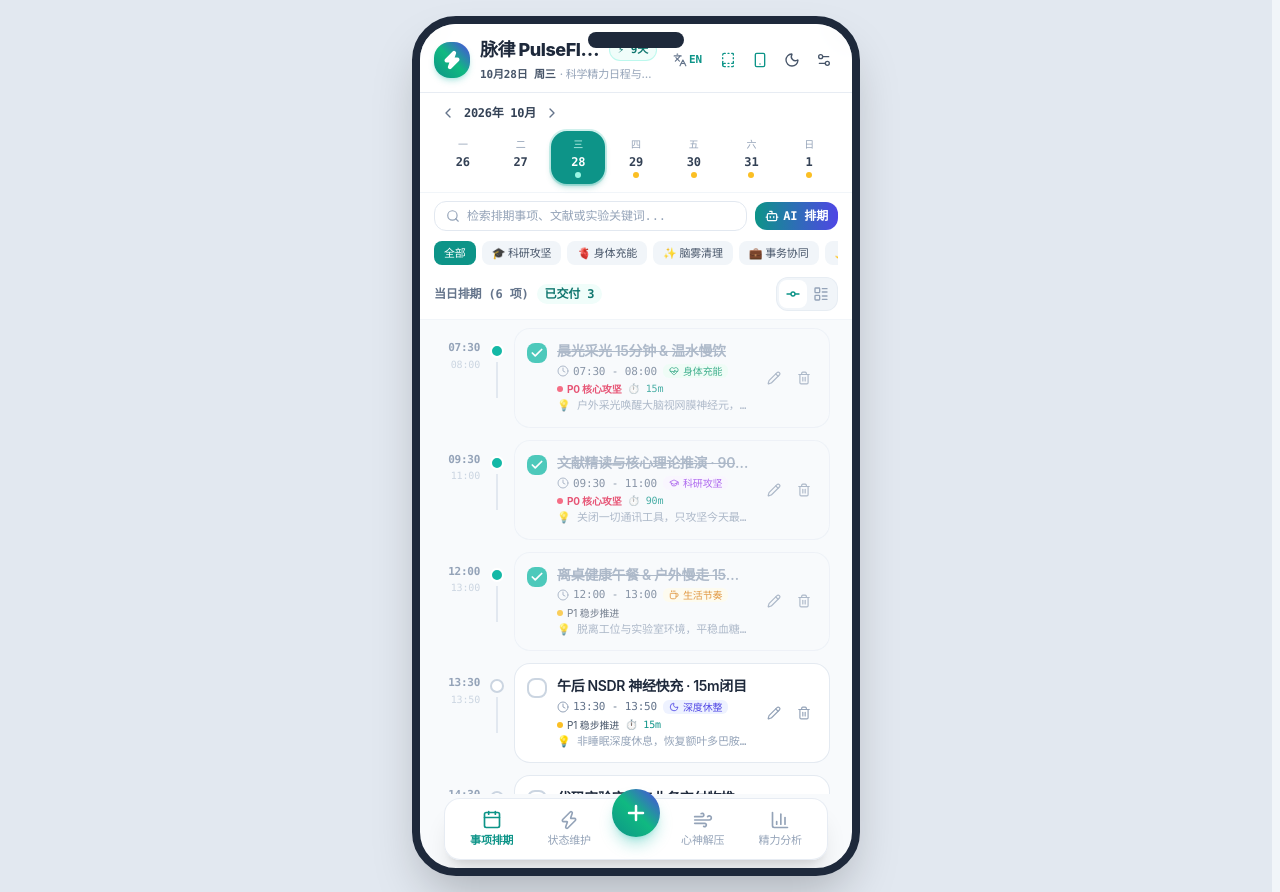
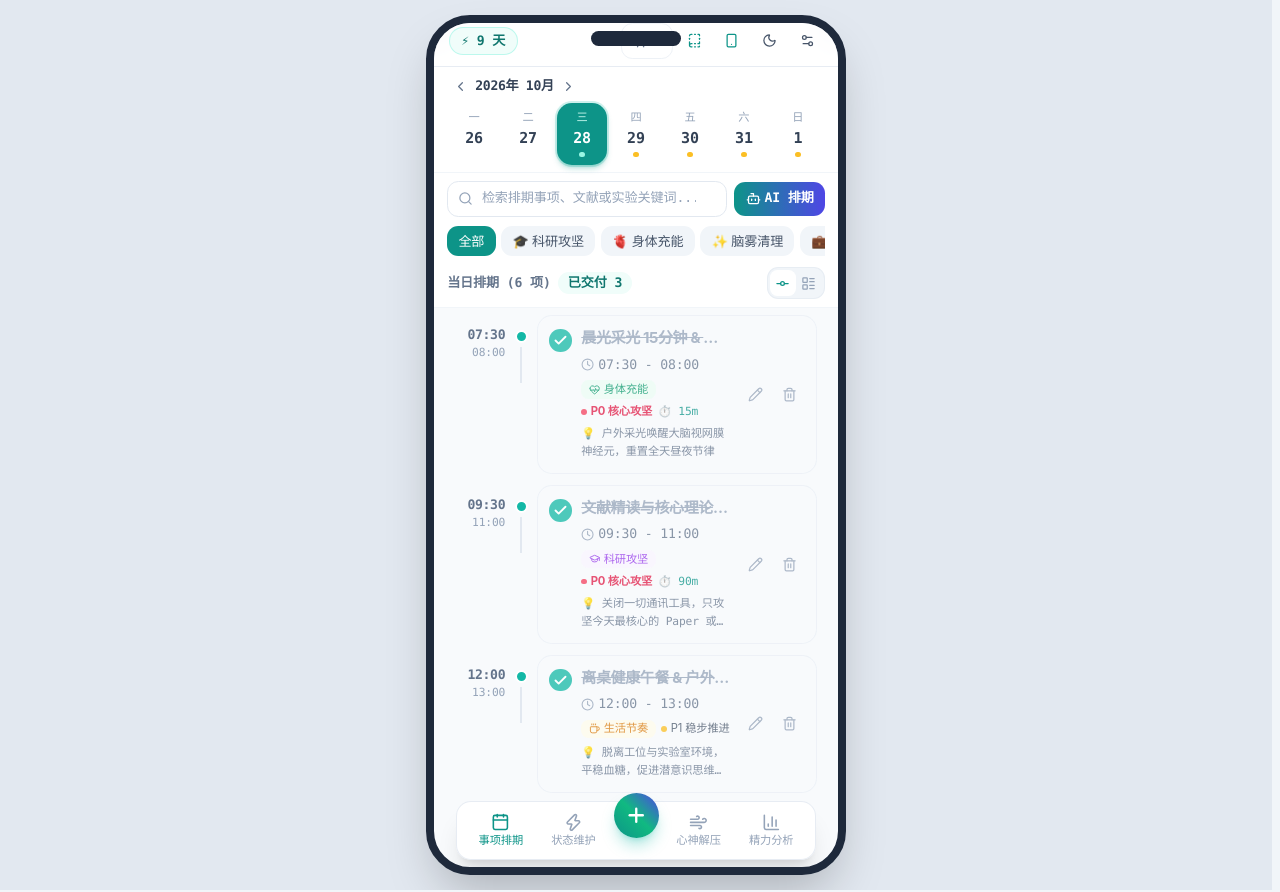
Before and after one commit to Totorohaha/chrono_routine, a React (Vite) app: page / in a window 1280 px wide. Built offline with nearby package versions, Linux system fonts and the light colour scheme.

Commit message:
refactor(ui): remove top banner, optimize mobile responsiveness and upgrade typography scale

```diff
--- a/src/App.tsx
+++ b/src/App.tsx
@@ -523,20 +523,20 @@ const AppContent: React.FC = () => {
                 {/* Search Bar + AI Import Pill */}
                 <div className="flex items-center space-x-2">
                   <div className="relative flex-1 flex items-center">
-                    <Search className="w-3.5 h-3.5 text-slate-400 absolute left-3 pointer-events-none" />
+                    <Search className="w-4 h-4 text-slate-400 absolute left-3 pointer-events-none" />
                     <input
                       type="text"
                       value={searchKeyword}
                       onChange={(e) => setSearchKeyword(e.target.value)}
                       placeholder={t('searchPlaceholder')}
-                      className="w-full pl-8 pr-7 py-1.5 rounded-xl border border-slate-200 dark:border-slate-800 bg-white dark:bg-slate-900 text-slate-800 dark:text-slate-100 text-xs placeholder:text-slate-400 focus:outline-none focus:ring-1 focus:ring-teal-500 font-mono transition"
+                      className="w-full pl-9 pr-8 py-2 rounded-xl border border-slate-200 dark:border-slate-800 bg-white dark:bg-slate-900 text-slate-800 dark:text-slate-100 text-sm placeholder:text-slate-400 focus:outline-none focus:ring-1 focus:ring-teal-500 font-mono transition"
                     />
                     {searchKeyword && (
                       <button
                         onClick={() => setSearchKeyword('')}
-                        className="absolute right-2 text-slate-400 hover:text-slate-600 p-0.5 rounded-full"
+                        className="absolute right-2.5 text-slate-400 hover:text-slate-600 p-0.5 rounded-full"
                       >
-                        <X className="w-3.5 h-3.5" />
+                        <X className="w-4 h-4" />
                       </button>
                     )}
                   </div>
@@ -548,9 +548,9 @@ const AppContent: React.FC = () => {
                       setIsAIImportOpen(true);
                     }}
                     title={t('aiImport')}
-                    className="shrink-0 px-2.5 py-1.5 rounded-xl bg-gradient-to-r from-teal-600 to-indigo-600 text-white text-xs font-bold shadow-xs hover:shadow-md transition active:scale-95 flex items-center space-x-1 font-mono"
+                    className="shrink-0 px-3 py-2 rounded-xl bg-gradient-to-r from-teal-600 to-indigo-600 text-white text-xs sm:text-sm font-bold shadow-xs hover:shadow-md transition active:scale-95 flex items-center space-x-1 font-mono"
                   >
-                    <Bot className="w-3.5 h-3.5" />
+                    <Bot className="w-4 h-4" />
                     <span>{t('aiImport')}</span>
                   </button>
                 </div>
@@ -572,7 +572,7 @@ const AppContent: React.FC = () => {
                         HapticsService.selection();
                         setSelectedCategory(cat.id);
                       }}
-                      className={`px-2.5 py-1 rounded-lg text-[11px] font-medium whitespace-nowrap transition ${
+                      className={`px-3 py-1.5 rounded-xl text-xs sm:text-sm font-medium whitespace-nowrap transition ${
                         selectedCategory === cat.id
                           ? 'bg-teal-600 text-white shadow-xs'
                           : 'bg-slate-100 dark:bg-slate-800 text-slate-600 dark:text-slate-400 hover:bg-slate-200 dark:hover:bg-slate-700'
@@ -587,10 +587,10 @@ const AppContent: React.FC = () => {
               {/* View Mode Switcher */}
               <div className="px-3.5 pt-1.5 pb-2 flex items-center justify-between">
                 <div className="flex items-center space-x-2">
-                  <span className="text-xs font-semibold text-slate-500 dark:text-slate-400 font-mono">
+                  <span className="text-xs sm:text-sm font-semibold text-slate-500 dark:text-slate-400 font-mono">
                     {selectedCategory !== 'all' || searchKeyword.trim() ? t('filteredTitle') : t('scheduleTitle')} ({filteredTasks.length} {t('scheduleItemsCount')})
                   </span>
-                  <span className="text-xs text-teal-700 dark:text-teal-300 font-bold bg-teal-50 dark:bg-teal-950/40 px-2 py-0.5 rounded-full font-mono">
+                  <span className="text-xs sm:text-sm text-teal-700 dark:text-teal-300 font-bold bg-teal-50 dark:bg-teal-950/40 px-2.5 py-0.5 rounded-full font-mono">
                     {t('deliveredCount')} {filteredTasks.filter((t) => isTaskCompleted(t, selectedDate)).length}
                   </span>
                   {(selectedCategory !== 'all' || searchKeyword.trim()) && (
@@ -599,7 +599,7 @@ const AppContent: React.FC = () => {
                         setSelectedCategory('all');
                         setSearchKeyword('');
                       }}
-                      className="text-[11px] text-teal-600 dark:text-teal-400 hover:underline font-medium"
+                      className="text-xs text-teal-600 dark:text-teal-400 hover:underline font-medium"
                     >
                       {t('resetFilter')}
                     </button>
--- a/src/components/BottomNav.tsx
+++ b/src/components/BottomNav.tsx
@@ -31,12 +31,12 @@ export const BottomNav: React.FC<BottomNavProps> = ({
           onClick={() => handleTabClick('schedule')}
           className={`flex flex-col items-center justify-center flex-1 py-1 px-1 rounded-xl transition ${
             activeTab === 'schedule'
-              ? 'text-teal-600 dark:text-teal-400 font-semibold'
+              ? 'text-teal-600 dark:text-teal-400 font-bold'
               : 'text-slate-400 hover:text-slate-600 dark:hover:text-slate-300'
           }`}
         >
           <Calendar className="w-5 h-5 mb-0.5" />
-          <span className="text-[11px] truncate max-w-[64px]">{t('navSchedule')}</span>
+          <span className="text-xs font-medium truncate max-w-[72px]">{t('navSchedule')}</span>
         </button>
 
         {/* Maintenance / Habits */}
@@ -44,12 +44,12 @@ export const BottomNav: React.FC<BottomNavProps> = ({
           onClick={() => handleTabClick('habits')}
           className={`flex flex-col items-center justify-center flex-1 py-1 px-1 rounded-xl transition ${
             activeTab === 'habits'
-              ? 'text-teal-600 dark:text-teal-400 font-semibold'
+              ? 'text-teal-600 dark:text-teal-400 font-bold'
               : 'text-slate-400 hover:text-slate-600 dark:hover:text-slate-300'
           }`}
         >
           <Zap className="w-5 h-5 mb-0.5" />
-          <span className="text-[11px] truncate max-w-[64px]">{t('navHabits')}</span>
+          <span className="text-xs font-medium truncate max-w-[72px]">{t('navHabits')}</span>
         </button>
 
         {/* Center Floating Action Button */}
@@ -68,12 +68,12 @@ export const BottomNav: React.FC<BottomNavProps> = ({
           onClick={() => handleTabClick('focus')}
           className={`flex flex-col items-center justify-center flex-1 py-1 px-1 rounded-xl transition ${
             activeTab === 'focus'
-              ? 'text-teal-600 dark:text-teal-400 font-semibold'
+              ? 'text-teal-600 dark:text-teal-400 font-bold'
               : 'text-slate-400 hover:text-slate-600 dark:hover:text-slate-300'
           }`}
         >
           <Wind className="w-5 h-5 mb-0.5" />
-          <span className="text-[11px] truncate max-w-[64px]">{t('navFocus')}</span>
+          <span className="text-xs font-medium truncate max-w-[72px]">{t('navFocus')}</span>
         </button>
 
         {/* Energy Analytics */}
@@ -81,12 +81,12 @@ export const BottomNav: React.FC<BottomNavProps> = ({
           onClick={() => handleTabClick('stats')}
           className={`flex flex-col items-center justify-center flex-1 py-1 px-1 rounded-xl transition ${
             activeTab === 'stats'
-              ? 'text-teal-600 dark:text-teal-400 font-semibold'
+              ? 'text-teal-600 dark:text-teal-400 font-bold'
               : 'text-slate-400 hover:text-slate-600 dark:hover:text-slate-300'
           }`}
         >
           <BarChart3 className="w-5 h-5 mb-0.5" />
-          <span className="text-[11px] truncate max-w-[64px]">{t('navStats')}</span>
+          <span className="text-xs font-medium truncate max-w-[72px]">{t('navStats')}</span>
         </button>
       </div>
     </nav>
--- a/src/components/Header.tsx
+++ b/src/components/Header.tsx
@@ -6,14 +6,13 @@ import {
   Monitor,
   BookTemplate,
   Settings2,
-  Zap,
   Languages
 } from 'lucide-react';
 import { useLanguage } from '../i18n/LanguageContext';
 import { HapticsService } from '../services/haptics';
 
 interface HeaderProps {
-  currentDate: string;
+  currentDate?: string;
   isDarkMode: boolean;
   onToggleDarkMode: () => void;
   isMobileFrame: boolean;
@@ -24,7 +23,6 @@ interface HeaderProps {
 }
 
 export const Header: React.FC<HeaderProps> = ({
-  currentDate,
   isDarkMode,
   onToggleDarkMode,
   isMobileFrame,
@@ -35,54 +33,29 @@ export const Header: React.FC<HeaderProps> = ({
 }) => {
   const { language, toggleLanguage, t } = useLanguage();
 
-  const d = new Date(currentDate.replace(/-/g, '/') + ' 12:00:00');
-  const weekdaysZh = ['周日', '周一', '周二', '周三', '周四', '周五', '周六'];
-  const weekdaysEn = ['Sun', 'Mon', 'Tue', 'Wed', 'Thu', 'Fri', 'Sat'];
-  const monthsEn = ['Jan', 'Feb', 'Mar', 'Apr', 'May', 'Jun', 'Jul', 'Aug', 'Sep', 'Oct', 'Nov', 'Dec'];
-
-  const dateFormatted = language === 'zh'
-    ? `${d.getMonth() + 1}月${d.getDate()}日 ${weekdaysZh[d.getDay()]}`
-    : `${monthsEn[d.getMonth()]} ${d.getDate()}, ${weekdaysEn[d.getDay()]}`;
-
   const handleLangClick = () => {
     HapticsService.selection();
     toggleLanguage();
   };
 
   return (
-    <header className="px-3.5 pt-3 pb-2 border-b border-slate-200/80 dark:border-slate-800 bg-white/95 dark:bg-slate-900/95 backdrop-blur-md sticky top-0 z-30 transition-colors">
+    <header className="px-3.5 sm:px-4 py-2 border-b border-slate-200/80 dark:border-slate-800 bg-white/95 dark:bg-slate-900/95 backdrop-blur-md sticky top-0 z-30 transition-colors pt-safe shrink-0">
       <div className="flex items-center justify-between">
-        {/* Brand & Date */}
-        <div className="flex items-center space-x-2.5 min-w-0 flex-1 mr-2">
-          <div className="w-9 h-9 rounded-2xl bg-gradient-to-tr from-teal-600 via-emerald-500 to-indigo-600 flex items-center justify-center text-white shadow-md shadow-teal-500/25 shrink-0">
-            <Zap className="w-5 h-5 fill-current" />
-          </div>
-          <div className="min-w-0">
-            <div className="flex items-center space-x-2 truncate">
-              <h1 className="font-extrabold text-slate-800 dark:text-slate-100 text-base sm:text-lg leading-tight tracking-tight truncate">
-                {t('appName')}
-              </h1>
-              <div className="flex items-center space-x-0.5 px-2 py-0.5 rounded-full bg-teal-50 dark:bg-teal-950/60 border border-teal-200/60 dark:border-teal-800/60 text-teal-700 dark:text-teal-300 text-[11px] font-mono font-bold shrink-0">
-                <span>⚡ {totalStreak}{t('days')}</span>
-              </div>
-            </div>
-            <p className="text-[11px] text-slate-400 dark:text-slate-500 font-medium truncate mt-0.5">
-              <span className="font-mono text-slate-600 dark:text-slate-400 font-semibold mr-1">{dateFormatted}</span>
-              <span className="hidden sm:inline">· {t('appTagline')}</span>
-            </p>
-          </div>
+        {/* Streak Pill */}
+        <div className="flex items-center space-x-1.5 px-3 py-1 rounded-full bg-teal-50 dark:bg-teal-950/60 border border-teal-200/60 dark:border-teal-800/60 text-teal-700 dark:text-teal-300 text-xs sm:text-sm font-mono font-bold shadow-2xs">
+          <span>⚡ {totalStreak} {t('days')}</span>
         </div>
 
         {/* Action icons bar */}
-        <div className="flex items-center space-x-1 shrink-0">
+        <div className="flex items-center space-x-1 sm:space-x-1.5 shrink-0">
           {/* Bilingual Switch Toggle */}
           <button
             onClick={handleLangClick}
             title={language === 'zh' ? 'Switch to English' : '切换为简体中文'}
-            className="p-1.5 rounded-xl text-slate-600 dark:text-slate-300 hover:bg-slate-100 dark:hover:bg-slate-800 transition active:scale-95 flex items-center space-x-0.5 text-xs font-bold font-mono px-2"
+            className="p-1.5 sm:p-2 rounded-xl text-slate-600 dark:text-slate-300 hover:bg-slate-100 dark:hover:bg-slate-800 transition active:scale-95 flex items-center space-x-1 text-xs sm:text-sm font-bold font-mono px-2.5 border border-slate-200/60 dark:border-slate-800/60"
           >
-            <Languages className="w-3.5 h-3.5 text-slate-500" />
-            <span className="text-[11px] font-bold text-teal-600 dark:text-teal-400">
+            <Languages className="w-4 h-4 text-slate-500" />
+            <span className="font-bold text-teal-600 dark:text-teal-400">
               {language === 'zh' ? 'EN' : '中'}
             </span>
           </button>
@@ -91,7 +64,7 @@ export const Header: React.FC<HeaderProps> = ({
           <button
             onClick={onOpenTemplates}
             title={t('protocols')}
-            className="p-1.5 rounded-xl text-slate-600 dark:text-slate-300 hover:bg-slate-100 dark:hover:bg-slate-800 transition active:scale-95"
+            className="p-1.5 sm:p-2 rounded-xl text-slate-600 dark:text-slate-300 hover:bg-slate-100 dark:hover:bg-slate-800 transition active:scale-95 border border-transparent hover:border-slate-200 dark:hover:border-slate-800"
           >
             <BookTemplate className="w-4 h-4 text-teal-600 dark:text-teal-400" />
           </button>
@@ -100,7 +73,7 @@ export const Header: React.FC<HeaderProps> = ({
           <button
             onClick={onToggleMobileFrame}
             title={isMobileFrame ? t('mobileFrameOff') : t('mobileFrameOn')}
-            className="hidden sm:flex p-1.5 rounded-xl text-slate-600 dark:text-slate-300 hover:bg-slate-100 dark:hover:bg-slate-800 transition active:scale-95"
+            className="hidden sm:flex p-1.5 sm:p-2 rounded-xl text-slate-600 dark:text-slate-300 hover:bg-slate-100 dark:hover:bg-slate-800 transition active:scale-95 border border-transparent hover:border-slate-200 dark:hover:border-slate-800"
           >
             {isMobileFrame ? <Smartphone className="w-4 h-4 text-teal-600" /> : <Monitor className="w-4 h-4" />}
           </button>
@@ -109,7 +82,7 @@ export const Header: React.FC<HeaderProps> = ({
           <button
             onClick={onToggleDarkMode}
             title={isDarkMode ? t('lightMode') : t('darkMode')}
-            className="p-1.5 rounded-xl text-slate-600 dark:text-slate-300 hover:bg-slate-100 dark:hover:bg-slate-800 transition active:scale-95"
+            className="p-1.5 sm:p-2 rounded-xl text-slate-600 dark:text-slate-300 hover:bg-slate-100 dark:hover:bg-slate-800 transition active:scale-95 border border-transparent hover:border-slate-200 dark:hover:border-slate-800"
           >
             {isDarkMode ? <Sun className="w-4 h-4 text-amber-400" /> : <Moon className="w-4 h-4" />}
           </button>
@@ -118,7 +91,7 @@ export const Header: React.FC<HeaderProps> = ({
           <button
             onClick={onOpenSettings}
             title={t('settings')}
-            className="p-1.5 rounded-xl text-slate-600 dark:text-slate-300 hover:bg-slate-100 dark:hover:bg-slate-800 transition active:scale-95"
+            className="p-1.5 sm:p-2 rounded-xl text-slate-600 dark:text-slate-300 hover:bg-slate-100 dark:hover:bg-slate-800 transition active:scale-95 border border-transparent hover:border-slate-200 dark:hover:border-slate-800"
           >
             <Settings2 className="w-4 h-4" />
           </button>
--- a/src/components/ScheduleTab/TaskItemCard.tsx
+++ b/src/components/ScheduleTab/TaskItemCard.tsx
@@ -73,22 +73,22 @@ export const TaskItemCard: React.FC<TaskItemCardProps> = ({
             HapticsService.light();
             onToggleComplete();
           }}
-          className={`w-5 h-5 rounded-lg flex items-center justify-center mt-0.5 transition-colors shrink-0 ${
+          className={`w-6 h-6 rounded-xl flex items-center justify-center mt-0.5 transition-colors shrink-0 ${
             isCompleted
               ? 'bg-teal-500 text-white shadow-xs shadow-teal-500/30'
               : 'border-2 border-slate-300 dark:border-slate-600 hover:border-teal-500'
           }`}
           title={isCompleted ? t('markUndone') : t('markDone')}
         >
-          {isCompleted && <Check className="w-3.5 h-3.5 stroke-[3]" />}
+          {isCompleted && <Check className="w-4 h-4 stroke-[3]" />}
         </button>
 
         {/* Content clickable */}
         <div className="flex-1 min-w-0 cursor-pointer" onClick={() => onEditTask(task)}>
-          <div className="flex items-center space-x-1.5 mb-1">
+          <div className="flex items-center space-x-1.5 mb-1.5">
             <span
               title={taskTitle}
-              className={`text-sm font-semibold truncate leading-snug tracking-tight ${
+              className={`text-sm sm:text-base font-bold truncate leading-snug tracking-tight ${
                 isCompleted
                   ? 'line-through text-slate-400 dark:text-slate-500'
                   : 'text-slate-800 dark:text-slate-100'
@@ -100,28 +100,28 @@ export const TaskItemCard: React.FC<TaskItemCardProps> = ({
 
           {/* Time & tags */}
           <div className="flex flex-wrap items-center gap-1.5 text-xs text-slate-500 dark:text-slate-400 leading-none">
-            <div className="flex items-center space-x-1 font-mono text-[11px] text-slate-500 dark:text-slate-400">
-              <Clock className="w-3 h-3 text-slate-400 shrink-0" />
+            <div className="flex items-center space-x-1 font-mono text-xs sm:text-sm text-slate-500 dark:text-slate-400">
+              <Clock className="w-3.5 h-3.5 text-slate-400 shrink-0" />
               <span>
                 {task.isAllDay ? t('allDay') : `${task.startTime} - ${task.endTime}`}
               </span>
             </div>
 
             {/* Category Pill */}
-            <span className={`inline-flex items-center space-x-1 px-1.5 py-0.5 rounded-md ${cat.bg} ${cat.text} font-medium text-[10px]`}>
-              <CatIcon className="w-2.5 h-2.5" />
+            <span className={`inline-flex items-center space-x-1 px-2 py-0.5 rounded-lg ${cat.bg} ${cat.text} font-medium text-xs`}>
+              <CatIcon className="w-3 h-3" />
               <span>{catLabel}</span>
             </span>
 
             {/* Priority dot */}
-            <span className={`inline-flex items-center space-x-1 text-[10px] ${prio.text}`}>
+            <span className={`inline-flex items-center space-x-1 text-xs ${prio.text}`}>
               <span className={`w-1.5 h-1.5 rounded-full ${prio.dot}`} />
               <span>{prioLabel}</span>
             </span>
 
             {/* Focus time spent if any */}
             {(task.focusMinutes || 0) > 0 && (
-              <span className="text-[10px] text-teal-600 dark:text-teal-400 font-mono font-medium">
+              <span className="text-xs text-teal-600 dark:text-teal-400 font-mono font-medium">
                 ⏱️ {task.focusMinutes}m
               </span>
             )}
@@ -129,7 +129,7 @@ export const TaskItemCard: React.FC<TaskItemCardProps> = ({
 
           {/* Note if present */}
           {taskNote && (
-            <p className="mt-1 text-[11px] text-slate-400 dark:text-slate-500 line-clamp-1 leading-normal font-mono">
+            <p className="mt-1.5 text-xs text-slate-500 dark:text-slate-400 line-clamp-2 leading-relaxed font-mono">
               💡 {taskNote}
             </p>
           )}
@@ -145,9 +145,9 @@ export const TaskItemCard: React.FC<TaskItemCardProps> = ({
               onEditTask(task);
             }}
             title={t('editTask')}
-            className="p-1.5 rounded-xl text-slate-400 hover:text-teal-600 dark:hover:text-teal-400 hover:bg-slate-100 dark:hover:bg-slate-800 transition active:scale-95"
+            className="p-2 rounded-xl text-slate-400 hover:text-teal-600 dark:hover:text-teal-400 hover:bg-slate-100 dark:hover:bg-slate-800 transition active:scale-95"
           >
-            <Pencil className="w-3.5 h-3.5" />
+            <Pencil className="w-4 h-4" />
           </button>
 
           <button
@@ -158,9 +158,9 @@ export const TaskItemCard: React.FC<TaskItemCardProps> = ({
               onDeleteTask(task.id);
             }}
             title={t('deleteTask')}
-            className="p-1.5 rounded-xl text-slate-400 hover:text-rose-500 dark:hover:text-rose-400 hover:bg-rose-50 dark:hover:bg-rose-950/40 transition active:scale-95"
+            className="p-2 rounded-xl text-slate-400 hover:text-rose-500 dark:hover:text-rose-400 hover:bg-rose-50 dark:hover:bg-rose-950/40 transition active:scale-95"
           >
-            <Trash2 className="w-3.5 h-3.5" />
+            <Trash2 className="w-4 h-4" />
           </button>
         </div>
       </div>
--- a/src/components/ScheduleTab/TimelineView.tsx
+++ b/src/components/ScheduleTab/TimelineView.tsx
@@ -72,13 +72,13 @@ export const TimelineView: React.FC<TimelineViewProps> = ({
           return (
             <div key={task.id} className="relative flex items-start space-x-2.5">
               {/* Left Time Column & Node */}
-              <div className="w-12 pt-3 text-right flex flex-col items-end shrink-0">
-                <span className={`text-[11px] font-mono font-semibold tracking-tight ${
-                  isOngoing ? 'text-teal-600 dark:text-teal-400 font-bold' : 'text-slate-400 dark:text-slate-500'
+              <div className="w-14 sm:w-16 pt-3 text-right flex flex-col items-end shrink-0">
+                <span className={`text-xs sm:text-sm font-mono font-semibold tracking-tight ${
+                  isOngoing ? 'text-teal-600 dark:text-teal-400 font-bold' : 'text-slate-500 dark:text-slate-400'
                 }`}>
                   {task.isAllDay ? t('allDay') : task.startTime}
                 </span>
-                <span className="text-[10px] font-mono text-slate-300 dark:text-slate-600">
+                <span className="text-xs font-mono text-slate-400 dark:text-slate-500">
                   {task.isAllDay ? '' : task.endTime}
                 </span>
               </div>
--- a/src/components/ScheduleTab/WeekCalendar.tsx
+++ b/src/components/ScheduleTab/WeekCalendar.tsx
@@ -77,7 +77,7 @@ export const WeekCalendar: React.FC<WeekCalendarProps> = ({
           >
             <ChevronLeft className="w-4 h-4" />
           </button>
-          <span className="text-xs font-bold text-slate-700 dark:text-slate-200 font-mono tracking-tight">
+          <span className="text-sm font-bold text-slate-700 dark:text-slate-200 font-mono tracking-tight">
             {monthYearStr}
           </span>
           <button
@@ -92,9 +92,9 @@ export const WeekCalendar: React.FC<WeekCalendarProps> = ({
         {selectedDate !== today && (
           <button
             onClick={handleGoToday}
-            className="flex items-center space-x-1 px-2.5 py-0.5 rounded-full text-[11px] font-semibold text-teal-700 dark:text-teal-300 bg-teal-50 dark:bg-teal-950/60 hover:bg-teal-100 dark:hover:bg-teal-900/60 transition active:scale-95 border border-teal-200/50 dark:border-teal-800/50 font-mono"
+            className="flex items-center space-x-1 px-2.5 py-1 rounded-full text-xs font-semibold text-teal-700 dark:text-teal-300 bg-teal-50 dark:bg-teal-950/60 hover:bg-teal-100 dark:hover:bg-teal-900/60 transition active:scale-95 border border-teal-200/50 dark:border-teal-800/50 font-mono"
           >
-            <RotateCcw className="w-3 h-3" />
+            <RotateCcw className="w-3.5 h-3.5" />
             <span>{t('todayPill')}</span>
           </button>
         )}
@@ -117,18 +117,18 @@ export const WeekCalendar: React.FC<WeekCalendarProps> = ({
                 HapticsService.selection();
                 onSelectDate(dateStr);
               }}
-              className={`flex flex-col items-center py-1.5 px-0.5 rounded-2xl transition relative ${
+              className={`flex flex-col items-center py-2 px-0.5 rounded-2xl transition relative ${
                 isSelected
                   ? 'bg-teal-600 text-white shadow-md shadow-teal-600/30 font-bold ring-2 ring-teal-500/20'
                   : 'hover:bg-slate-100 dark:hover:bg-slate-800 text-slate-700 dark:text-slate-300'
               }`}
             >
-              <span className={`text-[10px] font-mono font-medium mb-0.5 ${
+              <span className={`text-xs font-mono font-medium mb-0.5 ${
                 isSelected ? 'text-teal-100' : isToday ? 'text-teal-600 dark:text-teal-400 font-bold' : 'text-slate-400'
               }`}>
                 {language === 'zh' ? weekDayNamesZh[index] : weekDayNamesEn[index]}
               </span>
-              <span className={`text-xs font-bold font-mono ${isToday && !isSelected ? 'text-teal-600 dark:text-teal-400' : ''}`}>
+              <span className={`text-sm sm:text-base font-bold font-mono ${isToday && !isSelected ? 'text-teal-600 dark:text-teal-400' : ''}`}>
                 {d.getDate()}
               </span>
 
--- a/src/index.css
+++ b/src/index.css
@@ -6,6 +6,11 @@
   -webkit-tap-highlight-color: transparent;
   touch-action: manipulation;
   text-rendering: optimizeLegibility;
+}
+
+html {
+  font-size: 16px;
+  -webkit-text-size-adjust: 100%;
 }
 
 html, body {
@@ -17,6 +22,8 @@ html, body {
   -moz-osx-font-smoothing: grayscale;
   letter-spacing: -0.01em;
   scrollbar-gutter: stable;
+  font-size: 0.9375rem; /* 15px base */
+  line-height: 1.5;
 }
 
 /* Custom scrollbar for mobile clean look */
```
Also changed, not shown: src/components/HabitsTab/HabitCard.tsx (+17 -17 lines), src/components/ScheduleTab/TaskListView.tsx (+4 -4 lines), src/components/StatsTab/StatsOverview.tsx (+17 -17 lines).
